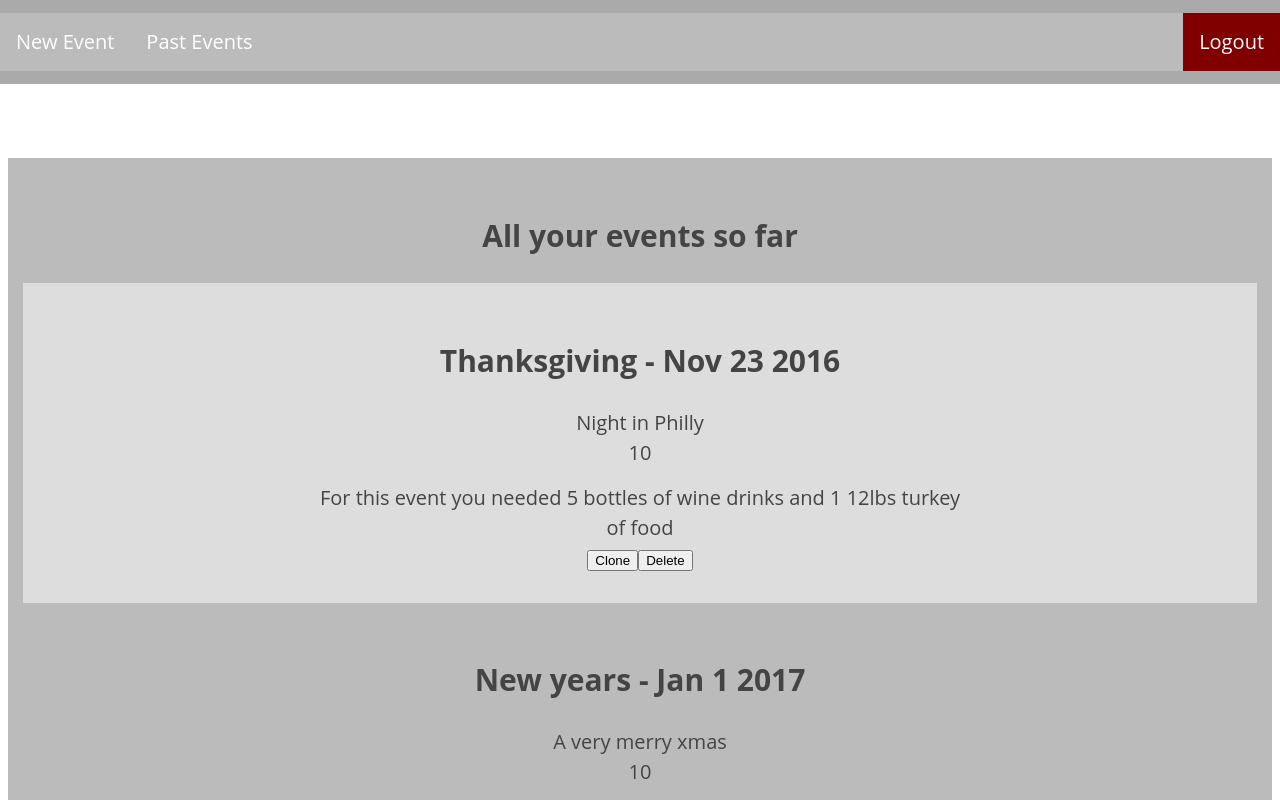
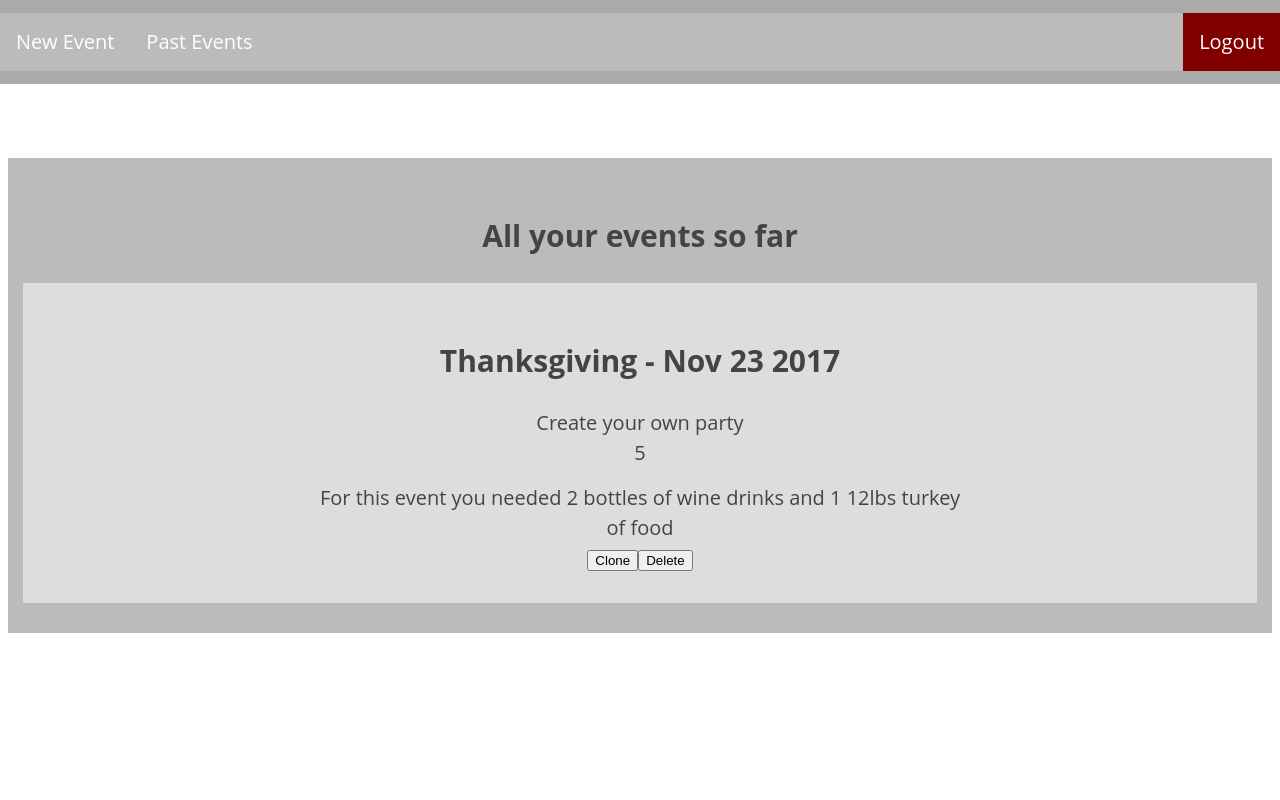
Before and after one commit to steffencrespo/the-perfect-meal, a React (Create React App) app: page /events-list in a window 1280 px wide. Shown: the top 800 px of the page. Built offline with nearby package versions, Linux system fonts and the light colour scheme.

Commit message:
renders page using the components available in the redux state

```diff
--- a/src/components/events-list.js
+++ b/src/components/events-list.js
@@ -7,21 +7,23 @@ import './events-list.css';
 
 export class EventsList extends Component  {
 
-  listEvents() {
-    this.props.events.map( (event) => {
+  render() {
+    const allEvents = this.props.events.map((event) =>
+      <EventSummary
+        eventType={event.eventType}
+        date='Nov 23 2017'
+        name={event.partyName}
+        guestCount={event.partyGuests}
+        food='1 12lbs turkey'
+        drinks='2 bottles of wine' />
+    );
 
-    });
-  }
-
-  render() {
     return(
       <section>
         <header role="banner">
           <h1>All your events so far</h1>
         </header>
-          <EventSummary eventType='Thanksgiving' date='Nov 23 2016' name='Night in Philly' guestCount='10' food='1 12lbs turkey' drinks='5 bottles of wine' />
-          <EventSummary eventType='New years' date='Jan 1 2017' name='A very merry xmas' guestCount='10' food='2lbs Lentils, Ham' drinks='5 bottles of wine, 5 dom perrignon' />
-          <EventSummary eventType='Easter' date='Jan 1 2017' name='A very merry xmas' guestCount='10' food='2lbs Lentils, Ham' drinks='5 bottles of wine, 5 dom perrignon' />
+        {allEvents}
       </section>
     );
   }
```
Lines whose indentation alone changed are shown as unchanged.
